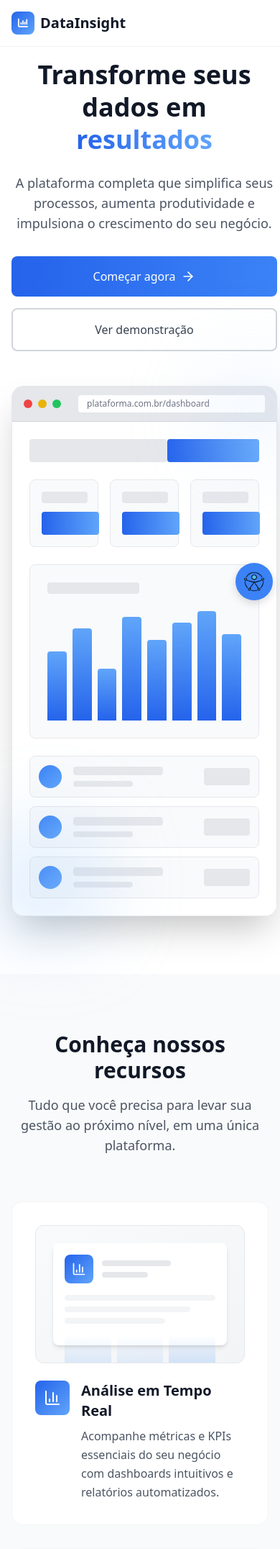
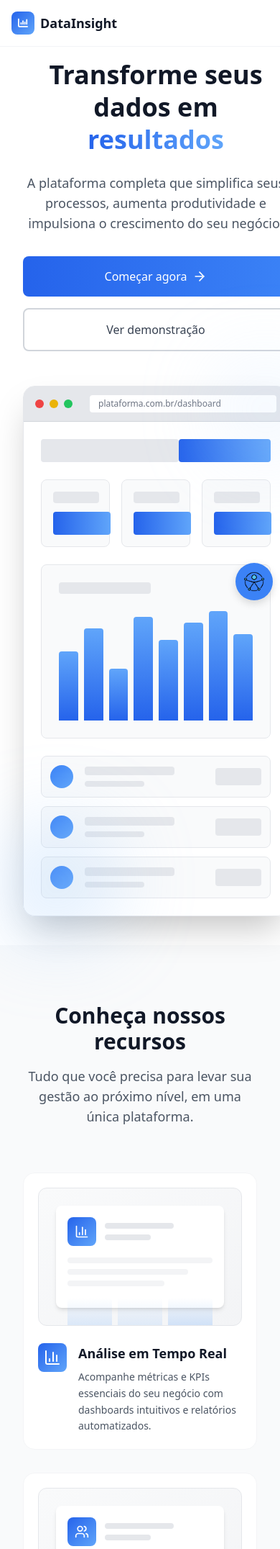
Before and after one commit to Ima23-d/-Projeto-Extensao_2.0, a Flask app: page / in a window 390 px wide. Shown: the top 2152 px of the page at 72% size. Run offline with Flask 3, Linux system fonts and the light colour scheme; some libraries are stand-ins or nearby versions.

Commit message:
style: improve mobile responsiveness and adjust layout for various screen sizes

```diff
--- a/static/css/estilo.css
+++ b/static/css/estilo.css
@@ -100,11 +100,15 @@
   box-sizing: border-box;
 }
 
+html,
 body {
   font-family: var(--fonte);
   background: var(--fundo);
   color: var(--texto);
   line-height: 1.5;
+  overflow-x: hidden;
+  width: 100%;
+  max-width: 100%;
 
   /* Fonte dinâmica */
   font-size: calc(16px * var(--escala-fonte));
@@ -1976,6 +1980,25 @@ table td {
     width: 100%;
   }
 
+  /* Hero section responsivo */
+  .grid.lg\\:grid-cols-2 {
+    grid-template-columns: 1fr;
+  }
+
+  /* Remover altura fixa do container da mockup em mobile */
+  .relative.rounded-2xl.overflow-hidden.shadow-2xl {
+    overflow: auto !important;
+  }
+
+  .bg-white.min-h-\\[400px\\] {
+    min-height: auto !important;
+  }
+
+  /* Recursos grid */
+  .grid.md\\:grid-cols-2 {
+    grid-template-columns: 1fr;
+    gap: 16px;
+  }
 }
 
 
@@ -2018,6 +2041,45 @@ table td {
     flex-direction: column;
     align-items: center;
     text-align: center;
+  }
+}
+
+/* Mobile Extra Pequeno (< 375px) */
+@media (max-width: 374px) {
+  /* Reduzir padding em seções */
+  section {
+    padding-left: 12px !important;
+    padding-right: 12px !important;
+  }
+
+  /* Reduzir tamanho do ícone em cards */
+  .bg-white.rounded-2xl.p-8 {
+    padding: 16px !important;
+  }
+
+  .w-12.h-12 {
+    width: 40px !important;
+    height: 40px !important;
+  }
+
+  /* Ajustar gap em flex items */
+  .flex.items-start.gap-4 {
+    gap: 12px !important;
+  }
+
+  /* Reduzir altura da mockup do dashboard */
+  .relative.rounded-2xl {
+    margin: 0 -12px;
+  }
+
+  /* Ajustar grid de recursos para mobile pequeno */
+  .grid.md\\:grid-cols-2 {
+    grid-template-columns: 1fr !important;
+    gap: 16px !important;
+  }
+
+  h1, h2, h3 {
+    word-break: break-word;
   }
 }
 
@@ -2470,3 +2532,90 @@ table td {
     grid-template-columns: 1fr;
   }
 }
+
+/* ============================
+   CORREÇÕES RESPONSIVIDADE MOBILE
+   ============================ */
+
+/* Seção Hero - Mobile */
+@media (max-width: 768px) {
+  section.bg-white.pt-4.pb-20 {
+    padding-top: 16px;
+    padding-bottom: 40px;
+  }
+
+  .max-w-7xl {
+    width: 100%;
+    padding-left: 16px;
+    padding-right: 16px;
+    box-sizing: border-box;
+  }
+}
+
+/* Cards de Recursos - Mobile */
+@media (max-width: 640px) {
+  .bg-white.rounded-2xl.p-8 {
+    padding: 20px;
+  }
+
+  .flex.items-start.gap-4 {
+    gap: 16px;
+  }
+
+  /* Ícone alinhado */
+  .w-12.h-12.rounded-lg.bg-gradient-to-br {
+    width: 40px;
+    height: 40px;
+    flex-shrink: 0;
+  }
+
+  /* Texto das features */
+  .text-xl.font-semibold.text-gray-900 {
+    font-size: 18px;
+  }
+
+  .text-gray-600.leading-relaxed {
+    font-size: 14px;
+  }
+}
+
+/* Mobile Extra Pequeno (< 375px) */
+@media (max-width: 374px) {
+  .max-w-7xl {
+    padding-left: 12px;
+    padding-right: 12px;
+  }
+
+  section.bg-white,
+  section.bg-gray-50 {
+    padding-left: 0;
+    padding-right: 0;
+  }
+
+  .px-4.sm\\:px-6.lg\\:px-8 {
+    padding-left: 12px !important;
+    padding-right: 12px !important;
+  }
+
+  .bg-white.rounded-2xl.p-8 {
+    padding: 16px;
+  }
+
+  .w-12.h-12 {
+    width: 36px;
+    height: 36px;
+  }
+
+  .text-4xl.sm\\:text-5xl.lg\\:text-6xl,
+  .text-3xl.sm\\:text-4xl {
+    font-size: 24px;
+  }
+
+  .bg-gray-50.px-4.py-3 {
+    padding: 8px 12px;
+  }
+
+  .h-3.bg-gray-200.rounded {
+    height: 6px;
+  }
+}
```
